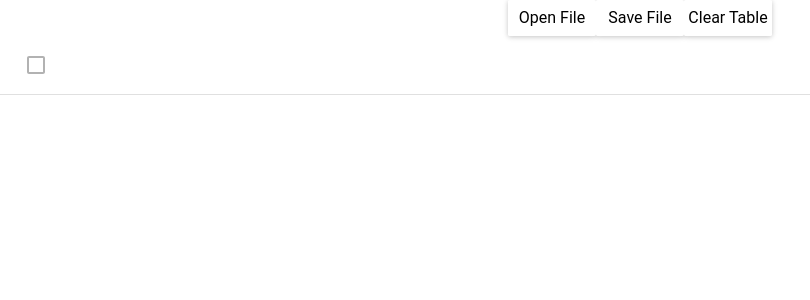
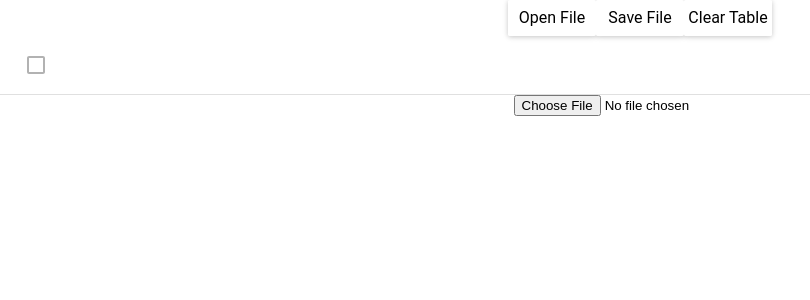
Before and after one commit to zhenisduissekov/react_editable_table_w_form, a React (Create React App) app: page / in a window 1280 px wide. Shown: the top 300 px of the page, without its empty margins (0-810 px from the left). Built offline with nearby package versions, Linux system fonts and the light colour scheme; what react-tap-event-plugin would draw is missing.

Commit message:
added directory

```diff
--- a/src/App.js
+++ b/src/App.js
@@ -20,6 +20,7 @@ class App extends React.Component {
       editIdx: -1,
       headers: [],
       openInputForm: false,
+      file: null,
     };
   }
 
@@ -103,6 +104,14 @@ class App extends React.Component {
     this.setState({ data: [], headers: [] });
   };
 
+  onChangeFile(event) {
+    event.stopPropagation();
+    event.preventDefault();
+    var file = event.target.files[0];
+    console.log(file);
+    this.setState({ file: file }); /// if you want to upload latter
+  }
+
   render() {
     return (
       <MuiThemeProvider>
@@ -148,6 +157,15 @@ class App extends React.Component {
               headers={this.state.headers}
             />
           )}
+          <div>
+            <i className="plus icon"></i>
+            <input
+              directory="/"
+              webkitdirectory="/"
+              type="file"
+              onChange={this.onChangeFile.bind(this)}
+            />
+          </div>
         </div>
       </MuiThemeProvider>
     );
```
